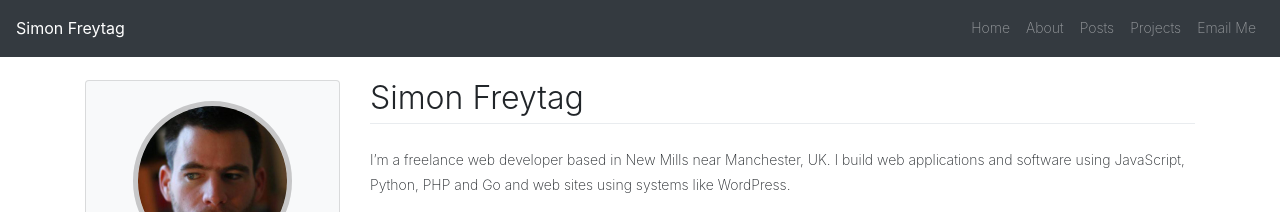
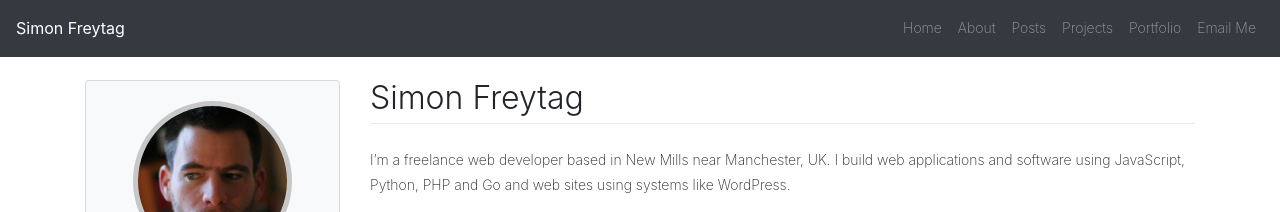
Before and after one commit to sfreytag/friday-theme, a Jekyll site: the page built from _pages/index.md, in a window 1280 px wide. Shown: the top 212 px of the page. Built offline with Jekyll 4.4.1, drawn with Linux system fonts in a browser that asks for light colours; Markdown is read by kramdown in place of the engine named in the settings.

Commit message:
Added the new portfolio to the nav data

```diff
--- a/_data/nav.yml
+++ b/_data/nav.yml
@@ -10,5 +10,8 @@
 - title: Projects
   href: list/projects.html
 
+- title: Portfolio
+  href: list/portfolio.html
+
 - title: Email Me
   href: mailto:simon@freytag.org.uk
```
